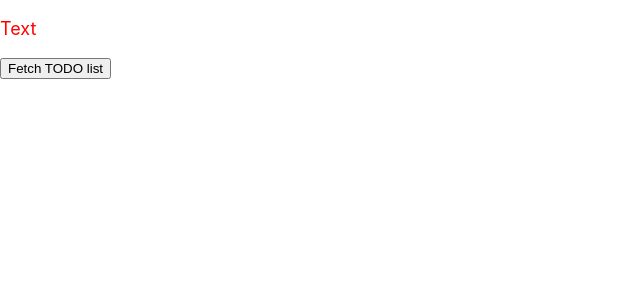
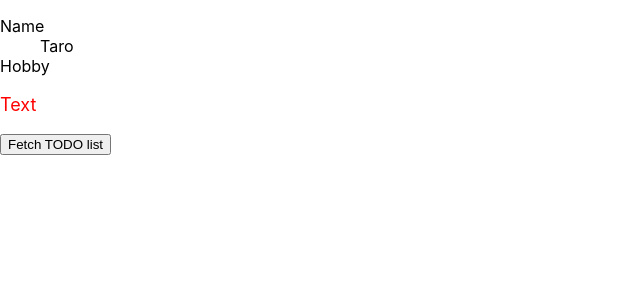
Before and after one commit to tayutaedomo/react-typescript-sandbox, a React (Create React App) app: page / in a window 1280 px wide. Shown: the top 300 px of the page, without its empty margins (0-640 px from the left). Built offline with nearby package versions, Linux system fonts and the light colour scheme.

Commit message:
add: Try optional chaining

```diff
--- a/src/components/practice2/Practice2.tsx
+++ b/src/components/practice2/Practice2.tsx
@@ -4,6 +4,13 @@
 import Todo from './Todo';
 import { TodoType } from '../../types/todo';
 import Text from './Text';
+import UserProfile from './UserProfile';
+import { User } from '../../types/user';
+
+const user: User = {
+  name: 'Taro',
+  // hobbies: ['Movie', 'Game'],
+};
 
 function Practice2() {
   const [todos, setTodos] = useState<Array<TodoType>>([]);
@@ -18,6 +25,7 @@
 
   return (
     <div>
+      <UserProfile user={user} />
       <Text color="red" fontSize="18px" />
       <button onClick={onClickFetchData}>Fetch TODO list</button>
       {todos.map((todo) => (
--- /dev/null
+++ b/src/components/practice2/UserProfile.tsx
@@ -0,0 +1,22 @@
+import React, { VFC } from 'react';
+
+import { User } from '../../types/user';
+
+type Props = {
+  user: User;
+};
+
+const UserProfile: VFC<Props> = (props) => {
+  const { user } = props;
+
+  return (
+    <dl>
+      <dt>Name</dt>
+      <dd>{user.name}</dd>
+      <dt>Hobby</dt>
+      <dd>{user.hobbies?.join(' / ')}</dd>
+    </dl>
+  );
+};
+
+export default UserProfile;
--- /dev/null
+++ b/src/types/user.ts
@@ -0,0 +1,4 @@
+export type User = {
+  name: string;
+  hobbies?: Array<string>;
+};
```
